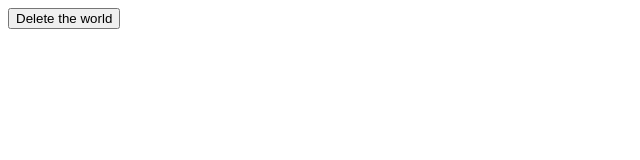
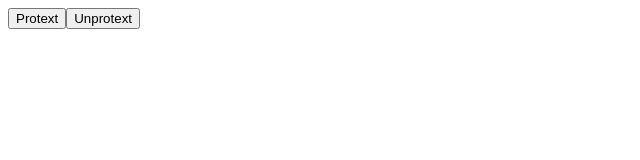
Before and after one commit to ljs614/React-hooks, a React (Create React App) app in the folder react-hooks/: page / in a window 1280 px wide. Shown: the top 160 px of the page, without its empty margins (0-640 px from the left). Built offline with nearby package versions, Linux system fonts and the light colour scheme.

Commit message:
usePreventLeave

```diff
--- a/react-hooks/src/App.js
+++ b/react-hooks/src/App.js
@@ -1,15 +1,14 @@
 import React, { useRef, useEffect } from "react";
-import useConfirm from "./useConfirm";
+import usePreventLeave from "./usePreventLeave";
 
 
 
 const App = () => {
-  const deleteWorld = () => console.log("Delete");
-  const abort = () => console.log("Aborted");
-  const confirmDelete = useConfirm("Are you sure?", deleteWorld, abort);
+  const { enablePrevent, disablePrevent } = usePreventLeave();
   return (
     <div>
-      <button onClick={confirmDelete}>Delete the world</button>
+      <button onClick={enablePrevent}>Protext</button>
+      <button onClick={disablePrevent}>Unprotext</button>
     </div>
   );
 }
--- /dev/null
+++ b/react-hooks/src/usePreventLeave.js
@@ -0,0 +1,15 @@
+
+
+
+const usePreventLeave = () => {
+    const listener = (e) => {
+        e.preventDefault();
+        e.returnValue="";
+    }
+    const enablePrevent = () => window.addEventListener("beforeunload", listener);
+    const disablePrevent = () => window.removeEventListener("beforeunload", listener);
+
+    return { enablePrevent, disablePrevent };
+};
+
+export default usePreventLeave;
```
